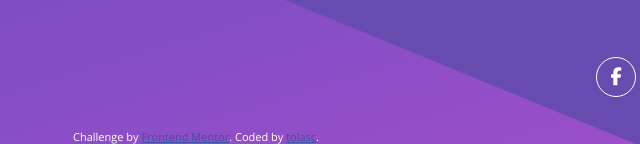
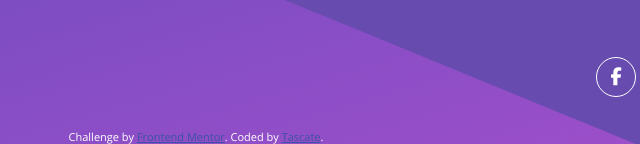
Before and after one commit to Tascate/huddle-landing-page-challenge, a plain HTML site: page index.html in a window 1280 px wide. Shown: the part 687-831 px from the top of the page, 444-1084 px from the left. Drawn offline with nearby package versions, Linux system fonts and the light colour scheme.

Commit message:
Update index.html

```diff
--- a/index.html
+++ b/index.html
@@ -37,7 +37,7 @@
   <footer>
     <p class="attribution">
       Challenge by <a href="https://www.frontendmentor.io?ref=challenge" target="_blank">Frontend Mentor</a>.
-      Coded by <a href="https://github.com/tolasc">tolasc</a>.
+      Coded by <a href="https://github.com/Tascate">Tascate</a>.
     </p>
   </footer>
 </body>
```
